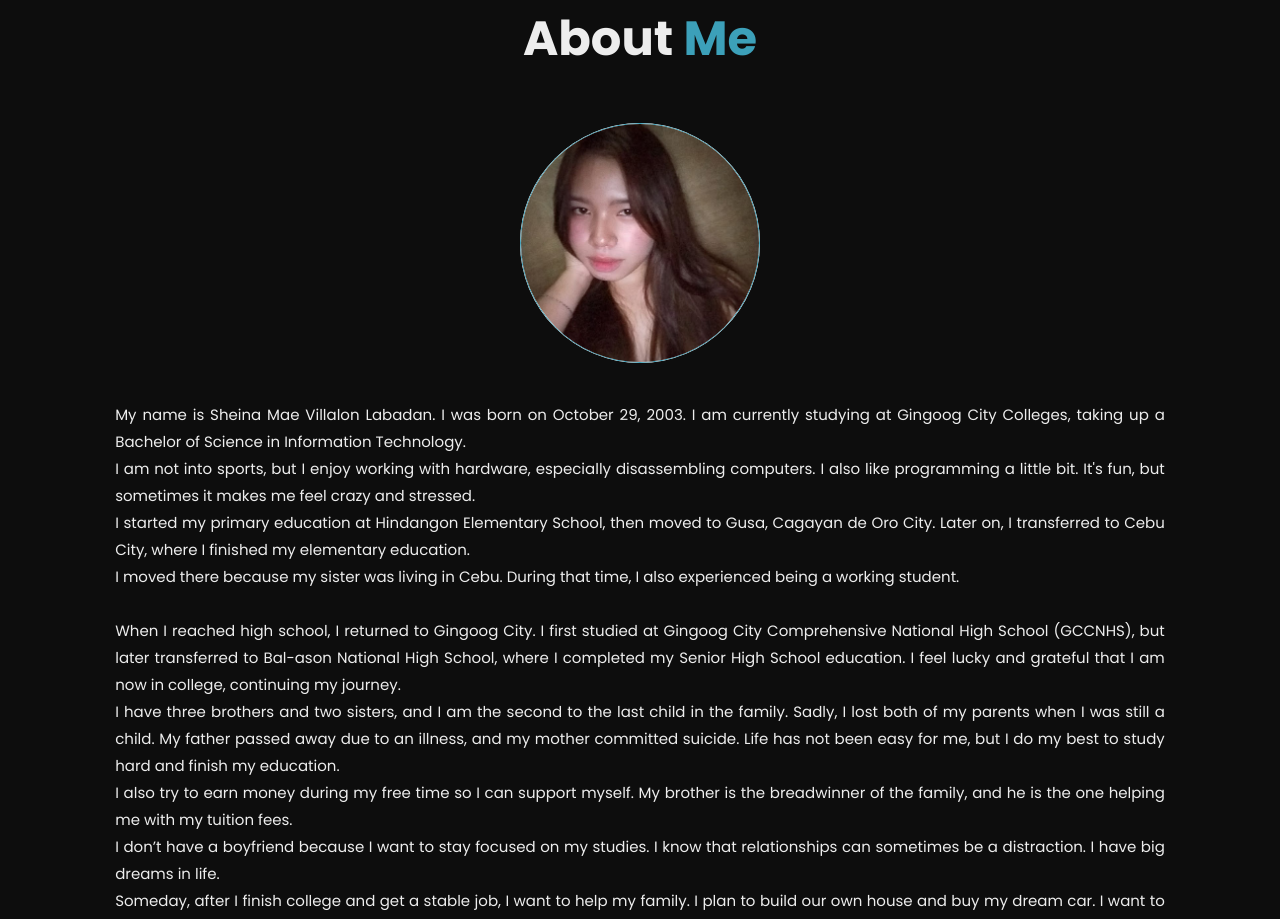
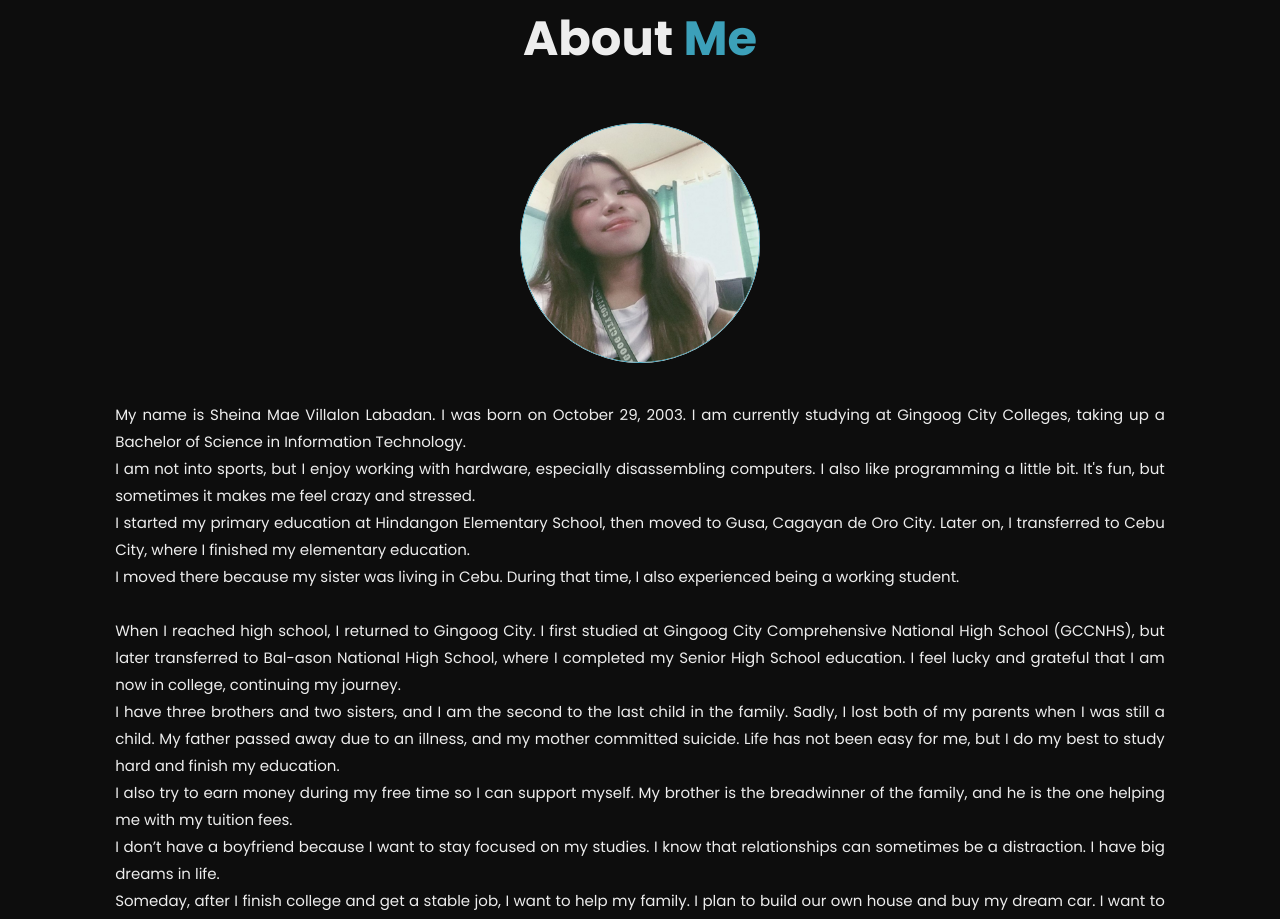
Before and after one commit to sheinax/LABADAN-IAS102-FinalOutput-PolymorphicVirus, a plain HTML site: page index.html in a window 1280 px wide. Shown: the part 4700-5619 px from the top of the page. Drawn offline with nearby package versions, Linux system fonts and the light colour scheme.

Commit message:
nahuman rajudd

```diff
--- a/index.html
+++ b/index.html
@@ -346,7 +346,7 @@
         <h2 class="heading">About <span>Me</span><span class="animate scroll" style="--1:1;"></span></h2>
 
         <div class="about-img">
-            <img src="image.png" alt="">
+            <img src="me.jpg" alt="">
             <span class="circle-spin"></span>
             <span class="animate scroll" style="--1:2;"></span>
         </div>
```
Also changed, not shown: image.png (deleted), me.jpg (added).
